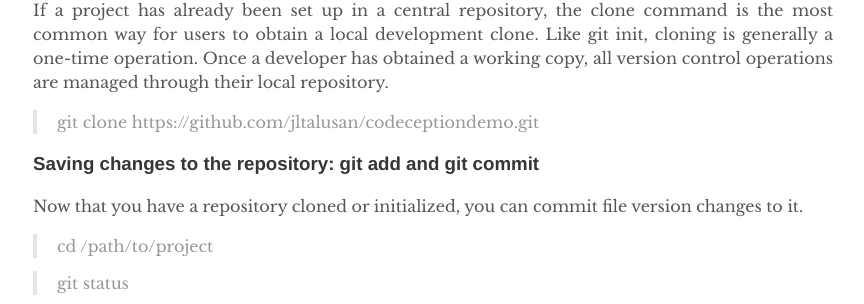
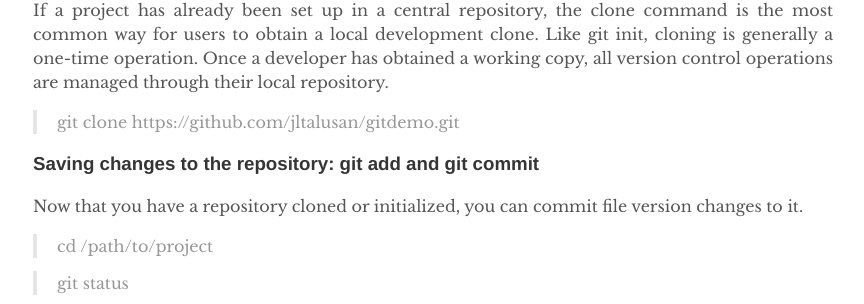
Before and after one commit to jltalusan/blog, a Jekyll site: the page built from _posts/2018-07-04-Learning-all-about-git.md, in a window 1280 px wide and 900 px high, scrolled down 2114 px. Shown: the part 148-452 px from the top of the window, without its empty margins (207-1071 px from the left). Built offline with Jekyll 4.4.1, drawn with Linux system fonts in a browser that asks for light colours; part of the change alters nothing that is shown.

Commit message:
Changed the git clone project code

```diff
--- a/_posts/2018-07-04-Learning-all-about-git.md
+++ b/_posts/2018-07-04-Learning-all-about-git.md
@@ -63,7 +63,7 @@ or
 ### Cloning an existing repository: git clone
 If a project has already been set up in a central repository, the clone command is the most common way for users to obtain a local development clone. Like git init, cloning is generally a one-time operation. Once a developer has obtained a working copy, all version control operations are managed through their local repository.
 
-> git clone https://github.com/jltalusan/codeceptiondemo.git
+> git clone https://github.com/jltalusan/gitdemo.git
 
 
 ### Saving changes to the repository: git add and git commit
```
